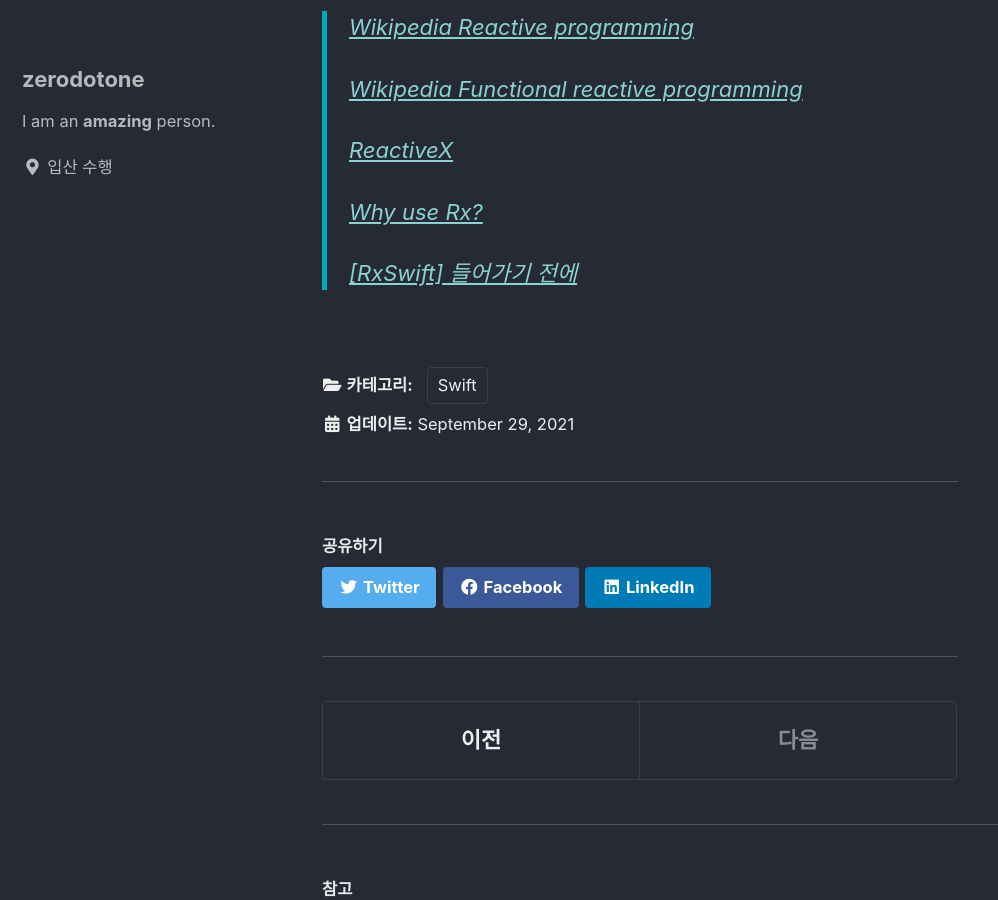
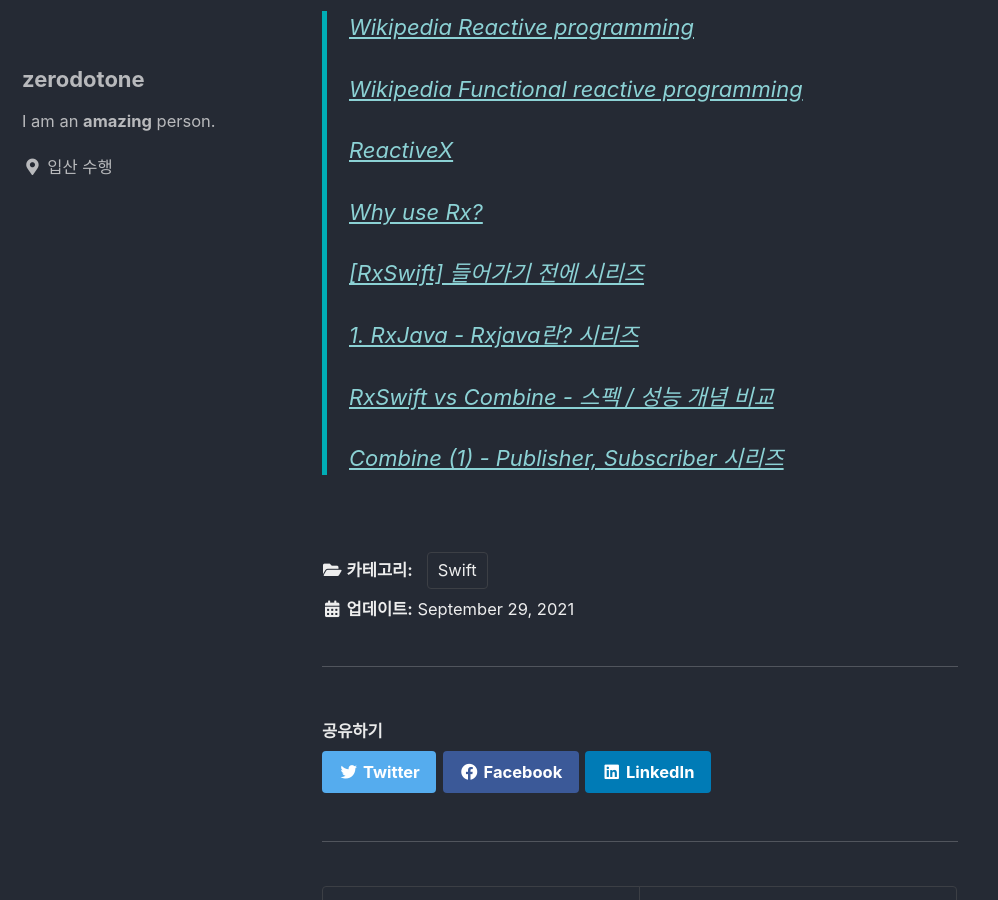
Before and after one commit to zdodev/zdodev.github.io, a Jekyll site: the page built from _posts/2021-09-24-Reactive-Programming-RxSwift.md, in a window 1280 px wide and 900 px high, scrolled down 2914 px. Shown: the whole window, without its empty margins (0-998 px from the left). Built offline with Jekyll 4.4.1, drawn with Linux system fonts in a browser that asks for light colours; cached includes are drawn as plain includes.

Commit message:
✍️: RxSwift 참고 URL 추가

```diff
--- a/_posts/2021-09-24-Reactive-Programming-RxSwift.md
+++ b/_posts/2021-09-24-Reactive-Programming-RxSwift.md
@@ -89,4 +89,10 @@ ObservableType 프로토콜의 just 메서드(연산자)에서 알 수 있듯이
 >
 > [Why use Rx?](https://zeddios.tistory.com/689)
 >
-> [[RxSwift] 들어가기 전에](https://sujinnaljin.medium.com/rxswift-%EC%8B%9C%EC%9E%91-497dfada1e22)
+> [[RxSwift] 들어가기 전에 시리즈](https://sujinnaljin.medium.com/rxswift-%EC%8B%9C%EC%9E%91-497dfada1e22)
+>
+> [1. RxJava - Rxjava란? 시리즈](https://imleaf.tistory.com/28?category=911174)
+>
+> [RxSwift vs Combine - 스펙 / 성능 개념 비교](https://eunjin3786.tistory.com/67)
+>
+> [Combine (1) - Publisher, Subscriber 시리즈](https://zeddios.tistory.com/925?category=842493)
```
